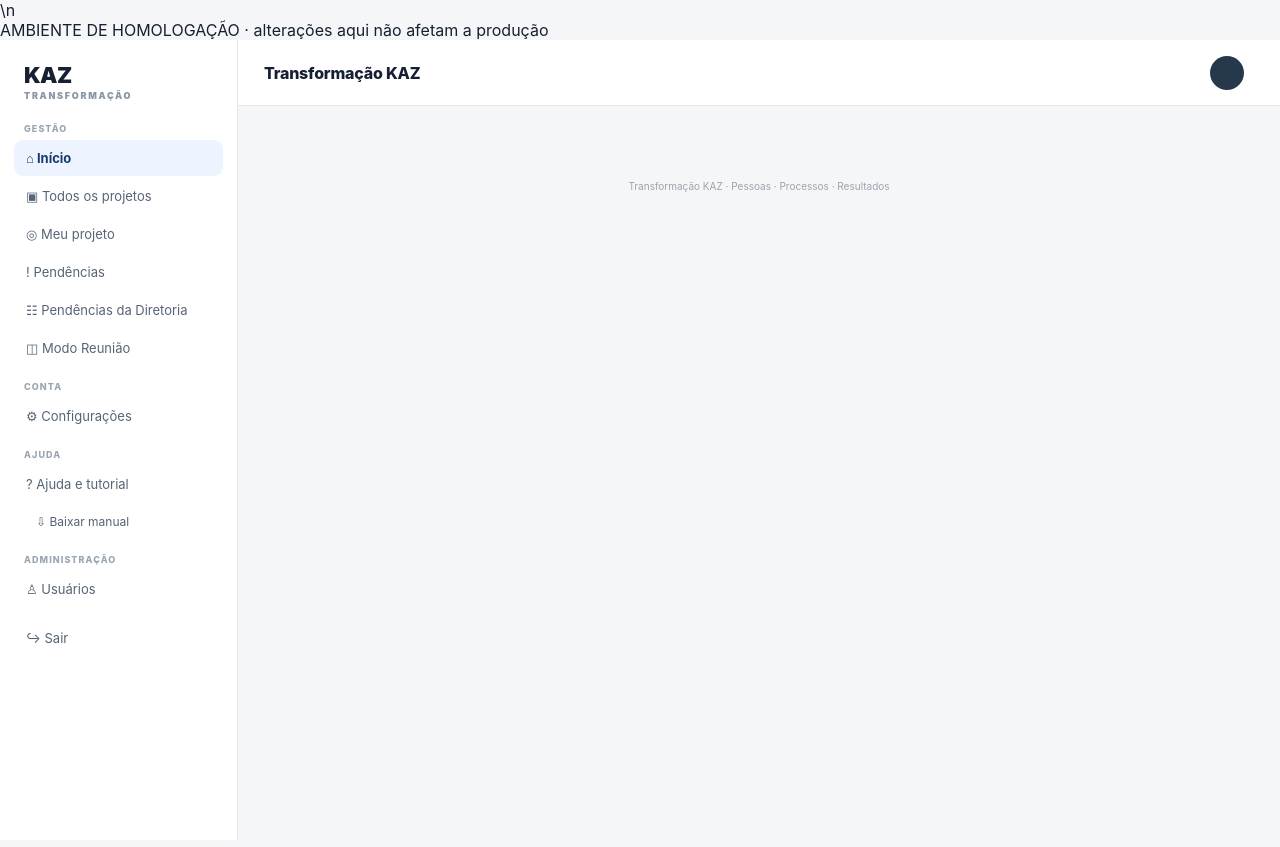
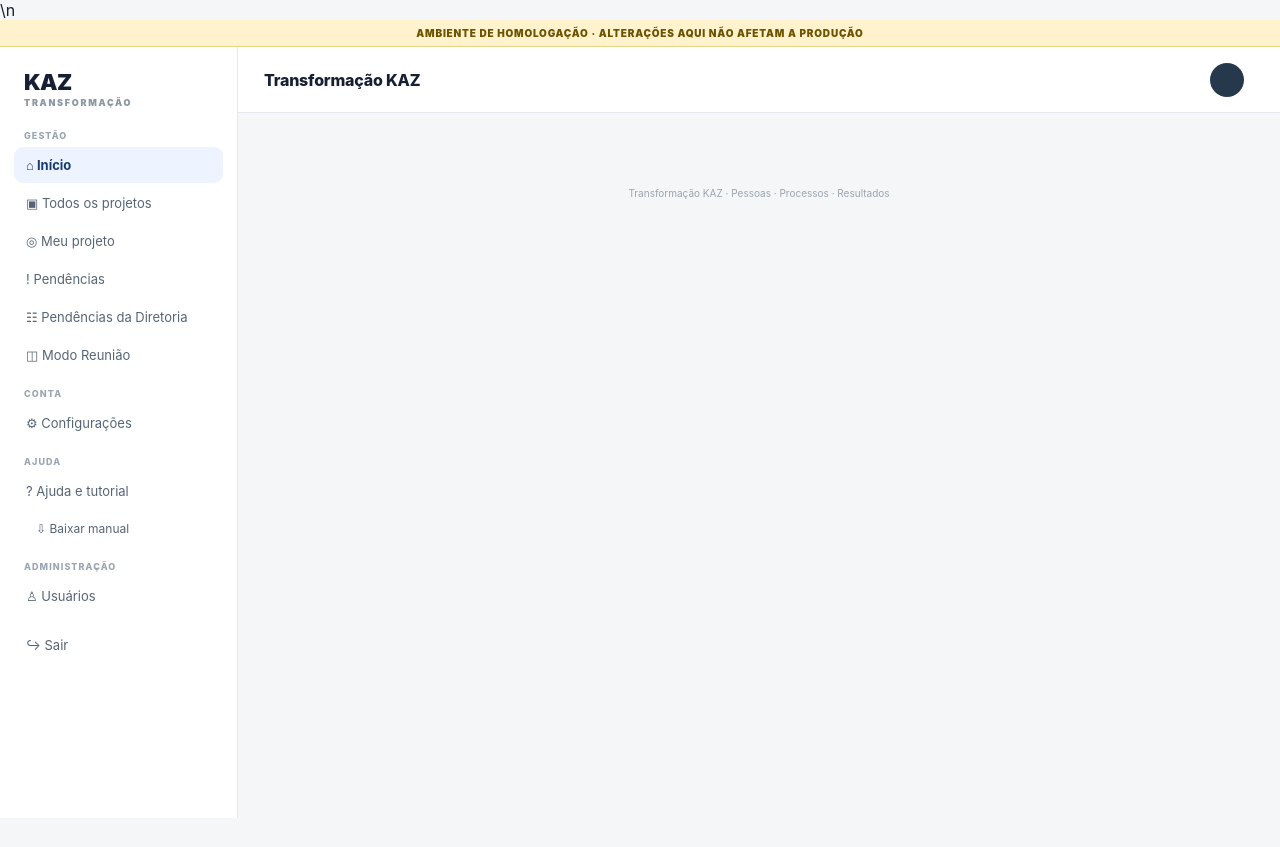
Before and after one commit to rachidsader-tech/central-gestao, a Python web app: template templates/index.html in a window 1280 px wide. Run offline with Jinja, Linux system fonts and the light colour scheme; the template is opened without the code that fills it, so the values that code supplies are empty.

Commit message:
Estiliza aviso permanente de homologação

```diff
--- a/static/kaz.css
+++ b/static/kaz.css
@@ -216,3 +216,7 @@ button{cursor:pointer}
 }
 
 .roadmap-file-input-hidden{position:absolute!important;width:1px!important;height:1px!important;opacity:0!important;pointer-events:none!important;overflow:hidden!important;}
+
+.staging-banner{position:sticky;top:0;z-index:400;background:#fff3cd;color:#6d5200;border-bottom:1px solid #ead48a;text-align:center;padding:7px 12px;font-size:10px;font-weight:900;letter-spacing:.08em;text-transform:uppercase}
+.staging-banner+.app .side{top:29px;height:calc(100vh - 29px)}
+.staging-banner+.app .top{top:29px}
```
